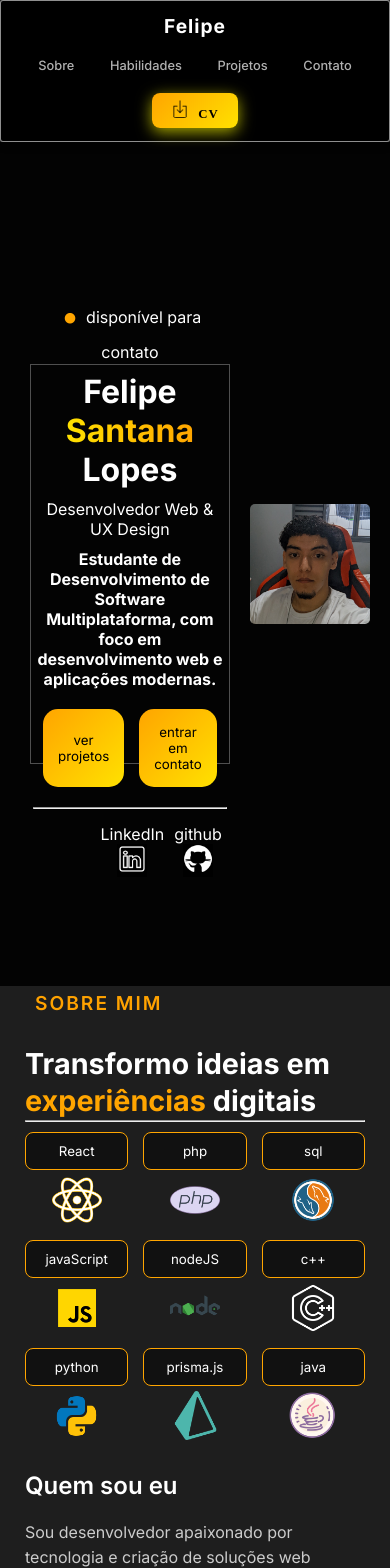
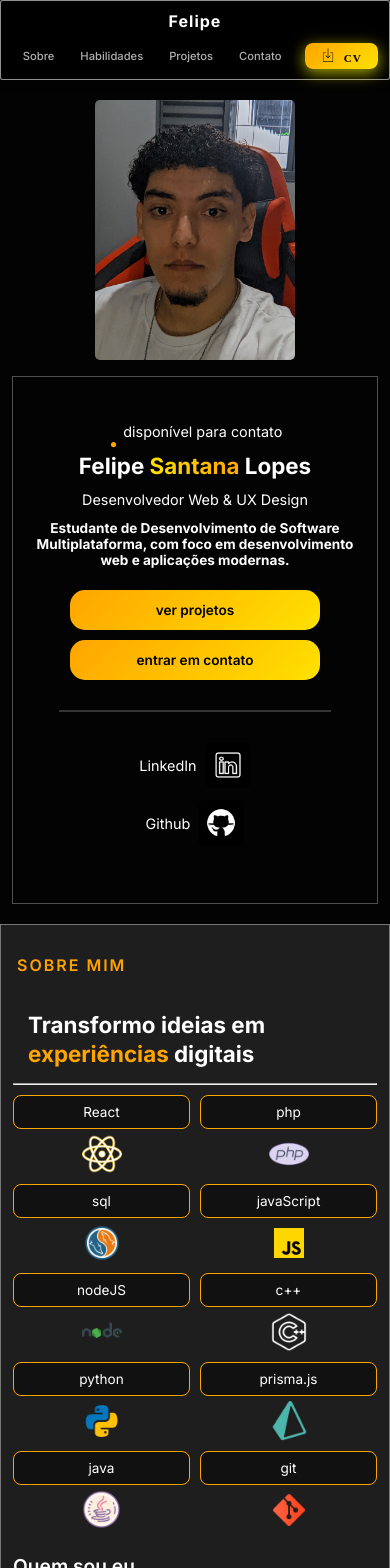
Before and after one commit to 7lipe7/portifolio_felipe, a React (Vite) app in the folder Portifolio_Felipe/: page / in a window 390 px wide. Shown: the top 1568 px of the page. Built offline with nearby package versions, Linux system fonts and the light colour scheme.

Commit message:
feat: Atualizar estilos e adicionar ícone do Git na página Info

```diff
--- a/Portifolio_Felipe/src/pages/Info.css
+++ b/Portifolio_Felipe/src/pages/Info.css
@@ -1,23 +1,18 @@
 body{
     background-color:rgba(0, 0, 0, 0.847);
-
 }
 
 .info {
   padding: 60px 0;
-  height: 100vh;
+  min-height: auto;
   border: 1px solid rgba(255, 255, 255, 0.397);
-
 }
 
 .containerr {
     max-width: 1200px;
     margin: 0 auto;
     padding: 0 20px;
-    border: 1;
-
 }
-
 
 .section-title {
     text-align: start;
@@ -30,12 +25,10 @@ body{
     text-transform: uppercase;
 }
 
-
 .content-wrapper {
     display: flex;
     gap: 40px;
     align-items: flex-start;
-
 }
 
 .apresent {
@@ -64,6 +57,10 @@ body{
     color: #ffffff;
     margin-bottom: 20px;
     font-weight: 600;
+
+}
+.apresent h2{
+padding: 15px;
 }
 
 .text p {
@@ -72,10 +69,12 @@ body{
     color: #ccc;
     font-size: 1rem;
 }
+
+
 .btn-tec {
   margin-top: 10px;
   display: grid;
-  grid-template-columns: repeat(3, 1fr);
+  grid-template-columns: repeat(4, 2fr);
   gap: 15px;
   max-width: 600px;
 }
@@ -95,17 +94,19 @@ body{
   background: orange;
   color: #000;
 }
-.fig{
+
+.fig {
   display: flex;
   flex-direction: column;
   gap: 5px;
 }
-.contact-card{
+
+.contact-card {
     display: flex;
     flex-direction: row;
     justify-content: center;
     gap: 10px;
-   margin-top: 57px;
+    margin-top: 57px;
 }
 
 
@@ -122,4 +123,69 @@ body{
     .text h2 {
         font-size: 1.5rem;
     }
+
+    .btn-tec {
+        grid-template-columns: repeat(2, 1fr);
+        max-width: 100%;
+    }
+
+    .info {
+        padding: 40px 0;
+    }
 }
+
+/* ======= RESPONSIVO - MOBILE PEQUENO ======= */
+@media (max-width: 480px) {
+    .info {
+        padding: 30px 0;
+    }
+
+    .containerr {
+        padding: 0 12px;
+    }
+
+    .section-title {
+        margin-left: 4px;
+        margin-bottom: 20px;
+        font-size: 1rem;
+    }
+
+    .content-wrapper {
+        gap: 24px;
+    }
+
+    .apresent h2 {
+        font-size: 1.4rem;
+    }
+
+    .text h2 {
+        font-size: 1.2rem;
+        margin-bottom: 14px;
+    }
+
+    .text p {
+        font-size: 0.9rem;
+        line-height: 1.5;
+    }
+
+    .btn-tec {
+        grid-template-columns: repeat(2, 1fr);
+        gap: 10px;
+    }
+
+    .box-btn button {
+        padding: 8px;
+        font-size: 0.85rem;
+    }
+
+    .fig img {
+        width: 40px !important;
+    }
+
+    .contact-card {
+        flex-direction: column;
+        align-items: center;
+        gap: 8px;
+        margin-top: 30px;
+    }
+}
--- a/Portifolio_Felipe/src/pages/Info.jsx
+++ b/Portifolio_Felipe/src/pages/Info.jsx
@@ -9,6 +9,7 @@ import py from '../assets/icons8-python-96.png'
 import prisma from '../assets/icons8-prisma-orma-96.png'
 import java from '../assets/icons8-logo-java-coffee-cup-96.png'
 import js from '../assets/icons8-javascript-96.png'
+import git from '../assets/icons8-git-96.png'
 
 
 const Info = () => {
@@ -92,17 +93,13 @@ const Info = () => {
                   <img src={java} style={{ width: '50px', margin: '0 auto' }} alt="" />
                 </div>
               </div>
-
-
-
-
+              <div className="box-btn">
+                <div className="fig">
+                  <button>git</button>
+                  <img src={git} style={{ width: '50px', margin: '0 auto' }} alt="" />
+                </div>
+              </div>
             </div>
-
-
-
-
-
-
           </div>
 
 
--- a/Portifolio_Felipe/src/pages/Nav.css
+++ b/Portifolio_Felipe/src/pages/Nav.css
@@ -107,3 +107,33 @@ nav {
         font-family: cursive;
     }
 }
+
+@media (max-width: 480px) {
+    nav {
+        padding: 0.6rem 0.6rem;
+    }
+
+    .top h2 {
+        font-size: 1rem;
+    }
+
+    .btn-info {
+        gap: 0.3rem;
+    }
+
+    .btn-info button {
+        font-size: 0.7rem;
+        padding: 0.3rem 0.6rem;
+        border-radius: 6px;
+    }
+
+    #Cv-download {
+        font-size: 0.7rem;
+        padding: 0.3rem 1rem;
+    }
+
+    #Cv-download img {
+        width: 14px !important;
+        height: 14px !important;
+    }
+}
--- a/Portifolio_Felipe/src/pages/Sobre.css
+++ b/Portifolio_Felipe/src/pages/Sobre.css
@@ -2,6 +2,7 @@ body {
     margin: 0;
     font-family: Arial, sans-serif;
 }
+
 
 .sobre-section {
     background-color: rgba(0, 0, 0, 0.895);
@@ -9,26 +10,30 @@ body {
     flex-wrap: wrap;
     align-items: center;
     gap: 20px;
-    padding: 20px;
+    padding: 40px 20px;
     min-height: 100vh;
 }
 
 
+.highlight-dot {
+    color: orange;
+    font-size: 5rem;
+    line-height: 0;
+    vertical-align: middle;
+}
+
 .container {
-    margin-left: 10px;
     text-align: center;
     justify-content: center;
-    height: 400px;
     display: flex;
     flex-direction: column;
-    gap: 10px;
+    gap: 12px;
     border: 1px solid rgba(255, 255, 255, 0.3);
-    padding: 2px;
+    padding: 30px 20px;
     flex: 1;
     color: white;
+    min-height: auto;
 }
-
-
 
 
 .img {
@@ -37,50 +42,175 @@ body {
     flex: 1;
 }
 
-img {
+.perfil-img {
     width: 340px;
     max-width: 100%;
+    height: auto;
     border-radius: 5px;
+    object-fit: cover;
 }
-.btn-contact{
+
+
+.btn-contact {
     display: flex;
     justify-content: center;
-gap:15px;
+    gap: 15px;
     padding: 10px;
+    flex-wrap: wrap;
+}
 
-
-}
 .btn-contact button {
     background: linear-gradient(135deg, orange, rgb(255, 225, 0));
     border: none;
-   padding: 15px;
+    padding: 15px 24px;
     border-radius: 15px;
+    font-size: 1rem;
+    font-weight: 600;
+    white-space: nowrap;
 }
-button:hover{
+
+button:hover {
     cursor: pointer;
     background: linear-gradient(135deg, orange, rgb(255, 225, 0));
     transform: translateY(-2px);
-    box-shadow: 0 6px 20px rgb(255,255,0);
+    box-shadow: 0 6px 20px rgb(255, 255, 0);
     transition: 0.3s;
 }
-.info{
+
+
+.social-info {
     display: flex;
-    justify-content: end;
-    gap:10px;
+    justify-content: center;
+    gap: 20px;
     border: none;
-    padding: 5px;
+    padding: 10px 5px;
+    flex-wrap: wrap;
 }
+
+.box {
+    display: flex;
+    align-items: center;
+    gap: 8px;
+}
+
+.box p {
+    margin: 0;
+    text-transform: capitalize;
+}
+
 button.contact {
     background-color: black;
     border: none;
+    padding: 8px;
+    border-radius: 8px;
+    display: flex;
+    align-items: center;
+    justify-content: center;
 }
 
 button.contact:hover {
     background-color: black;
     border: none;
-
- background: linear-gradient(135deg, rgb(0, 0, 0), rgb(0, 0, 0));
     transform: translateY(-2px);
-    box-shadow: 0 6px 20px rgb(0, 0, 0);
+    box-shadow: 0 6px 20px rgba(255, 165, 0, 0.3);
     transition: 0.3s;
 }
+
+button.contact img {
+    width: 30px;
+    height: 30px;
+}
+
+
+.container hr {
+    width: 80%;
+    max-width: 400px;
+    margin: 8px auto;
+    border: 0.5px solid rgba(255, 255, 255, 0.2);
+}
+
+
+@media (max-width: 768px) {
+    .sobre-section {
+        flex-direction: column-reverse;
+        padding: 30px 16px;
+        gap: 16px;
+    }
+
+    .container {
+        padding: 20px 16px;
+        width: 100%;
+    }
+
+    .highlight-dot {
+        font-size: 3.5rem;
+    }
+
+    .container h1 {
+        font-size: 1.8rem;
+    }
+
+    .container h4 {
+        font-size: 0.95rem;
+    }
+
+    .perfil-img {
+        width: 260px;
+    }
+
+    .btn-contact button {
+        padding: 12px 20px;
+        font-size: 0.9rem;
+        white-space: nowrap;
+    }
+}
+
+
+@media (max-width: 480px) {
+    .sobre-section {
+        padding: 20px 12px;
+    }
+
+    .container {
+        padding: 16px 12px;
+    }
+
+    .highlight-dot {
+        font-size: 2.5rem;
+    }
+
+    .container h1 {
+        font-size: 1.4rem;
+    }
+
+    .container h4 {
+        font-size: 0.85rem;
+    }
+
+    .perfil-img {
+        width: 200px;
+    }
+
+    .btn-contact {
+        flex-direction: column;
+        align-items: center;
+        gap: 10px;
+    }
+
+    .btn-contact button {
+        width: 100%;
+        max-width: 250px;
+        padding: 12px 16px;
+        font-size: 0.85rem;
+    }
+
+    .social-info {
+        flex-direction: column;
+        align-items: center;
+        gap: 12px;
+    }
+
+    .container p {
+        font-size: 0.9rem;
+    }
+}
--- a/Portifolio_Felipe/src/pages/Sobre.jsx
+++ b/Portifolio_Felipe/src/pages/Sobre.jsx
@@ -3,6 +3,7 @@ import './Sobre.css'
 import perfil from '../assets/pessoal.jpg'
 import gitHub from '../assets/icons8-github-96.png'
 import linkdin from '../assets/icons8-linkedin-96.png'
+
 
 
 const Sobre = () => {
@@ -11,7 +12,7 @@ const Sobre = () => {
 
       <div className="container">
 
-        <p><span style={{ color: 'orange', fontSize: '5rem' }}>.</span> disponível para contato</p>
+        <p><span className="highlight-dot">.</span> disponível para contato</p>
 
 
         <h1>
@@ -40,27 +41,30 @@ const Sobre = () => {
           <button>entrar em contato</button>
         </div>
         <hr />
-        <div className="info">
+        <div className="social-info">
           <div className="box">
             <p>LinkedIn</p>
-            <button  className='contact'>
-              <img src={linkdin} style={{ width: '30px' }} alt="LinkedIn" />
+            <button className='contact'>
+              <img src={linkdin} alt="LinkedIn" />
             </button>
 
           </div>
           <div className="box">
             <p>github</p>
             <button className='contact'>
-              <img src={gitHub} style={{ width: '30px' }} alt="github" />
+              <img src={gitHub} alt="github" />
             </button >
           </div>
+
+
+
 
         </div>
 
       </div>
 
       <div className="img">
-        <img src={perfil} alt="Foto de perfil de Felipe Santana Lopes" />
+        <img className="perfil-img" src={perfil} alt="Foto de perfil de Felipe Santana Lopes" />
       </div>
 
 
```
Also changed, not shown: Portifolio_Felipe/src/assets/icons8-git-96.png (added), 1 other file (tests, documents, lock files or other folders). Lines whose indentation alone changed are shown as unchanged.
